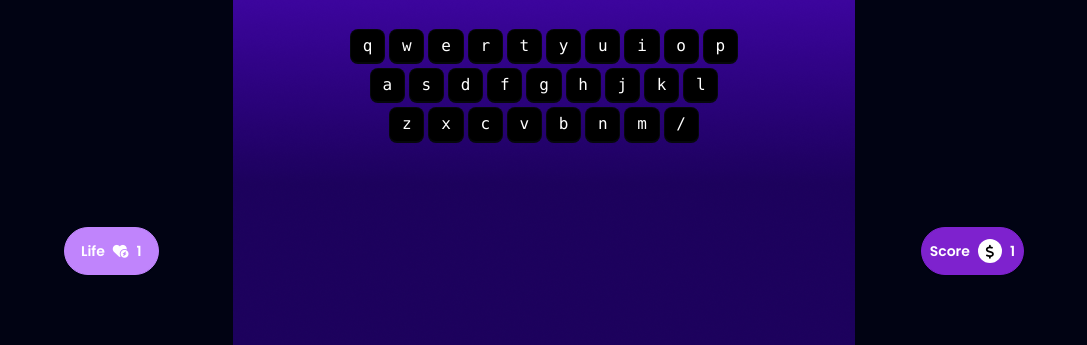
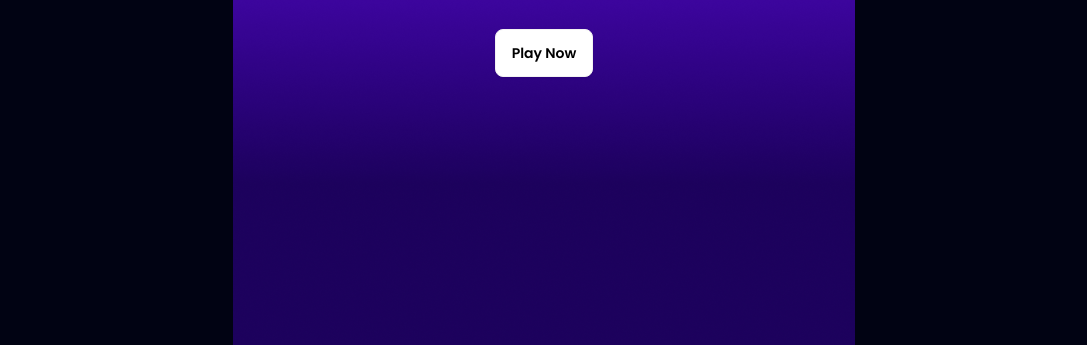
Before and after one commit to tasnimmondoltuba/clash-pro, a plain HTML site: page index.html in a window 1280 px wide. Shown: the part 455-800 px from the top of the page, without its empty margins (96-1183 px from the left). Drawn offline with nearby package versions, Linux system fonts and the light colour scheme.

Commit message:
js added

```diff
--- a/index.html
+++ b/index.html
@@ -19,15 +19,15 @@
 <body class="font-poppins">
    <main class="min-h-screen bg-[#010313] bg-[url(images/background.png)] bg-no-repeat bg-center">
     <!-- home screen -->
-    <section class="home text-white flex flex-col h-screen justify-center items-center hidden">
+    <section id="home-screen" class="text-white flex flex-col h-screen justify-center items-center">
        <div class="flex flex-col items-center gap-8">
         <h1 class="text-9xl text-center uppercase font-anton ">Alpha Clash Pro</h1>
         <p>Unleash Your Keyboard kun g Fu : Press "enter" to play</p>
-        <button class="btn bg-white text-black">Play Now</button>
+        <button onclick="play()" class="btn bg-white text-black">Play Now</button>
        </div>
     </section>
     <!-- play ground -->
-    <section class="play-ground">
+    <section id="play-ground-screen" class=" hidden">
         <!-- play ground container -->
         <div class="flex flex-col items-center gap-20 pt-20">
             <!-- screen -->
@@ -36,44 +36,44 @@
                     <p class="bg-[#2F2941] px-6 pb-4 text-white rounded-b-xl">Don't watch keyboard while playing...</p>
                 </div>
                 <div class="flex justify-center items-center h-full">
-                    <p class="text-black text-9xl font-bold ">Y</p>
+                    <p id="random-alphabet" class="text-black text-9xl font-bold uppercase">Y</p>
                 </div>
 
             </div>
             <!-- keyboard start-->
             <div>
                 <div class="flex justify-center gap-1 my-1 w-full">
-                    <kbd class="kbd bg-black text-white bg-black">q</kbd>
-                    <kbd class="kbd bg-black text-white bg-black">w</kbd>
-                    <kbd class="kbd bg-black text-white">e</kbd>
-                    <kbd class="kbd bg-black text-white">r</kbd>
-                    <kbd class="kbd bg-black text-white">t</kbd>
-                    <kbd class="kbd bg-black text-white">y</kbd>
-                    <kbd class="kbd bg-black text-white">u</kbd>
-                    <kbd class="kbd bg-black text-white">i</kbd>
-                    <kbd class="kbd bg-black text-white">o</kbd>
-                    <kbd class="kbd bg-black text-white">p</kbd>
+                    <kbd id="q" class="kbd">q</kbd>
+                    <kbd id="w" class="kbd">w</kbd>
+                    <kbd id="e" class="kbd">e</kbd>
+                    <kbd id="r" class="kbd">r</kbd>
+                    <kbd id="t" class="kbd">t</kbd>
+                    <kbd id="y" class="kbd">y</kbd>
+                    <kbd id="u" class="kbd">u</kbd>
+                    <kbd id="i" class="kbd">i</kbd>
+                    <kbd id="o" class="kbd">o</kbd>
+                    <kbd id="p" class="kbd">p</kbd>
                   </div>
                   <div class="flex justify-center gap-1 my-1 w-full">
-                    <kbd class="kbd bg-black text-white">a</kbd>
-                    <kbd class="kbd bg-black text-white">s</kbd>
-                    <kbd class="kbd bg-black text-white">d</kbd>
-                    <kbd class="kbd bg-black text-white">f</kbd>
-                    <kbd class="kbd bg-black text-white">g</kbd>
-                    <kbd class="kbd bg-black text-white">h</kbd>
-                    <kbd class="kbd bg-black text-white">j</kbd>
-                    <kbd class="kbd bg-black text-white">k</kbd>
-                    <kbd class="kbd bg-black text-white">l</kbd>
+                    <kbd id="a" class="kbd">a</kbd>
+                    <kbd id="s" class="kbd">s</kbd>
+                    <kbd id="d" class="kbd">d</kbd>
+                    <kbd id="f" class="kbd">f</kbd>
+                    <kbd id="g" class="kbd">g</kbd>
+                    <kbd id="h" class="kbd">h</kbd>
+                    <kbd id="j" class="kbd">j</kbd>
+                    <kbd id="k" class="kbd">k</kbd>
+                    <kbd id="l" class="kbd">l</kbd>
                   </div>
                   <div class="flex justify-center gap-1 my-1 w-full">
-                    <kbd class="kbd bg-black text-white">z</kbd>
-                    <kbd class="kbd bg-black text-white">x</kbd>
-                    <kbd class="kbd bg-black text-white">c</kbd>
-                    <kbd class="kbd bg-black text-white">v</kbd>
-                    <kbd class="kbd bg-black text-white">b</kbd>
-                    <kbd class="kbd bg-black text-white">n</kbd>
-                    <kbd class="kbd bg-black text-white">m</kbd>
-                    <kbd class="kbd bg-black text-white">/</kbd>
+                    <kbd id="z" class="kbd">z</kbd>
+                    <kbd id="x" class="kbd">x</kbd>
+                    <kbd id="c" class="kbd">c</kbd>
+                    <kbd id="v" class="kbd">v</kbd>
+                    <kbd id="b" class="kbd">b</kbd>
+                    <kbd id="n" class="kbd">n</kbd>
+                    <kbd id="m" class="kbd">m</kbd>
+                    <kbd id="/" class="kbd">/</kbd>
                   </div>
             </div>
             <!-- keyboard end -->
@@ -94,10 +94,17 @@
             </div>
         </div>
     </section>
-    <section class="score">
-
+    <!-- score section -->
+    <section class="score flex justify-center min-h-screen items-center hidden">
+        <div class="text-white text-center border-2 p-8 bg-[#FFFFFF33] rounded-3xl">
+            <h1 class="text-8xl"><span class="font-extrabold">Score:<span>14</span>
+            </h1>
+            <button class="btn font-bold mt-2">Play Again</button>
+            <p class="mt-4">Practice will make you perfect</p>
+        </div>
     </section>
    </main>
-
+<script src="script/alpha-clash.js"></script>
+<script src="script/utility.js"></script>
 </body>
 </html>
--- /dev/null
+++ b/script/alpha-clash.js
@@ -0,0 +1,33 @@
+// function play (){
+//     //step-1: hide the home screen.to hide the screen add the class hidden to the home section.
+
+//     const homeScreen = document.getElementById('home-screen');
+
+//     // console.log(homeScreen);
+//     homeScreen.classList.add('hidden');
+
+//     // show the playground
+//     const playGroundScreen = document.getElementById('play-ground-screen');
+//     playGroundScreen.classList.remove('hidden');
+// }
+
+
+// gound ar play
+function continueGame(){
+    // step-1:genarete random alphabet
+    const alphabet = getARanmdomAlphabet();
+
+    // set randomly genarated alphabet to the screen (show it)
+    const currentAlphabetElemnt =document.getElementById('random-alphabet');
+    currentAlphabetElemnt.innerText = alphabet;
+
+    // set background color
+    setBackGroundColorById(alphabet);
+
+}
+
+function play(){
+    hideElementById('home-screen');
+    showElementById('play-ground-screen');
+    continueGame();
+}
--- /dev/null
+++ b/script/utility.js
@@ -0,0 +1,29 @@
+function hideElementById(elementId){
+    const element = document.getElementById(elementId);
+    element.classList.add('hidden');
+}
+function showElementById(elementId){
+    const element = document.getElementById(elementId);
+    element.classList.remove('hidden');
+}
+function setBackGroundColorById(elementId){
+    const element = document.getElementById(elementId);
+    element.classList.add('bg-orange-400');
+
+}
+
+function removeBackgroundColorById(elementId){
+    const element = document.getElementById(elementId);
+    element.classList.remove('bg-orange-400');
+
+}
+function getARanmdomAlphabet(){
+    // gst or create an alphabet array
+    const alphabetsString = 'abcdefghijklmnopqrstuvwxyz'
+    const alphabets = alphabetsString.split('');
+    // get a random index between 0 to 25
+    const randomNumber =Math.random() * 25;
+    const roundRandomNumber = Math.round(randomNumber);
+    const alphabet = alphabets[roundRandomNumber];
+    return alphabet;
+}
```
